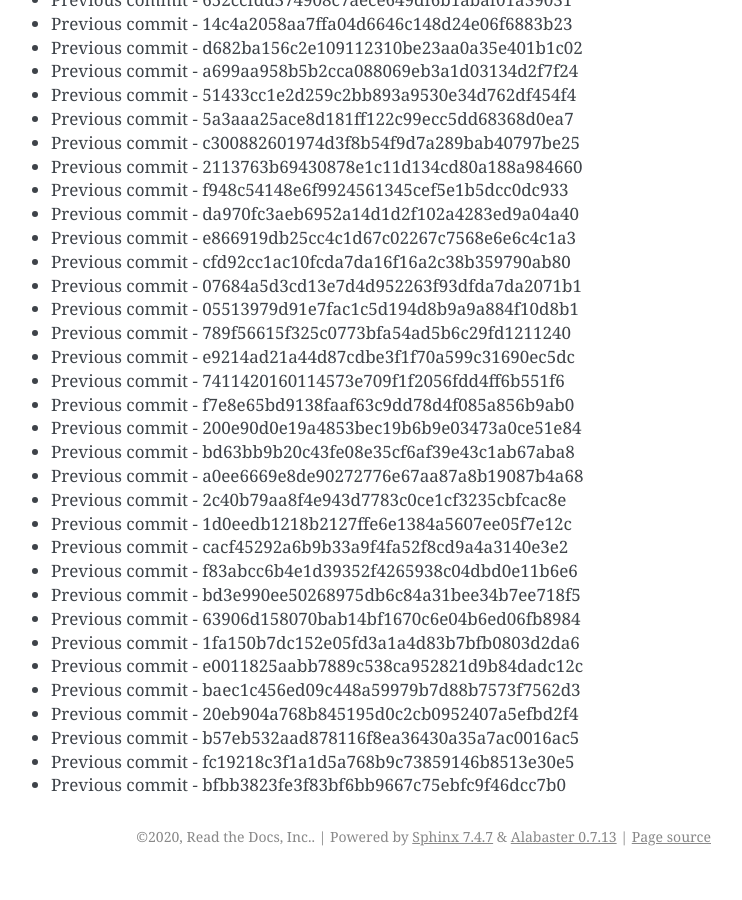
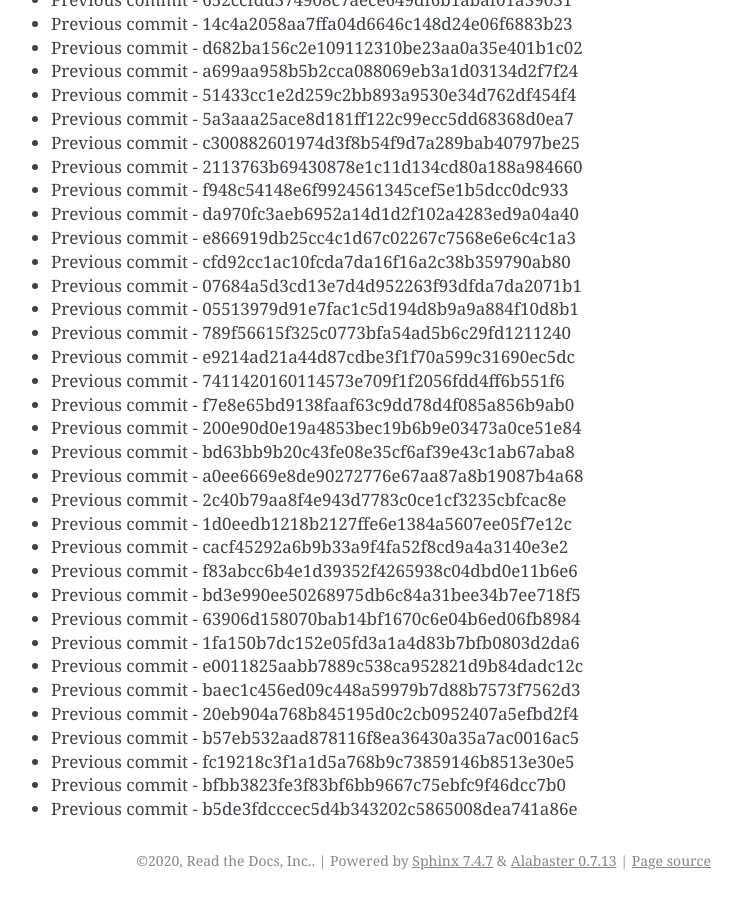
Before and after one commit to readthedocs/rtd-git-stresstest, a Sphinx documentation site: the page built from docs/updates.rst, in a window 1280 px wide and 900 px high, scrolled down 68548 px. Shown: the whole window, without its empty margins (399-1141 px from the left). Built offline with Sphinx 7.4.7, drawn with Linux system fonts in a browser that asks for light colours; before the commit the page ends 69424 px from its top, so only the background shows below that.

Commit message:
Generating commit from previous: b5de3fdcccec5d4b343202c5865008dea741a86e

```diff
--- a/docs/updates.rst
+++ b/docs/updates.rst
@@ -2912,3 +2912,4 @@ It can be tested for any performance characteristics.
 * Previous commit - b57eb532aad878116f8ea36430a35a7ac0016ac5
 * Previous commit - fc19218c3f1a1d5a768b9c73859146b8513e30e5
 * Previous commit - bfbb3823fe3f83bf6bb9667c75ebfc9f46dcc7b0
+* Previous commit - b5de3fdcccec5d4b343202c5865008dea741a86e
```
